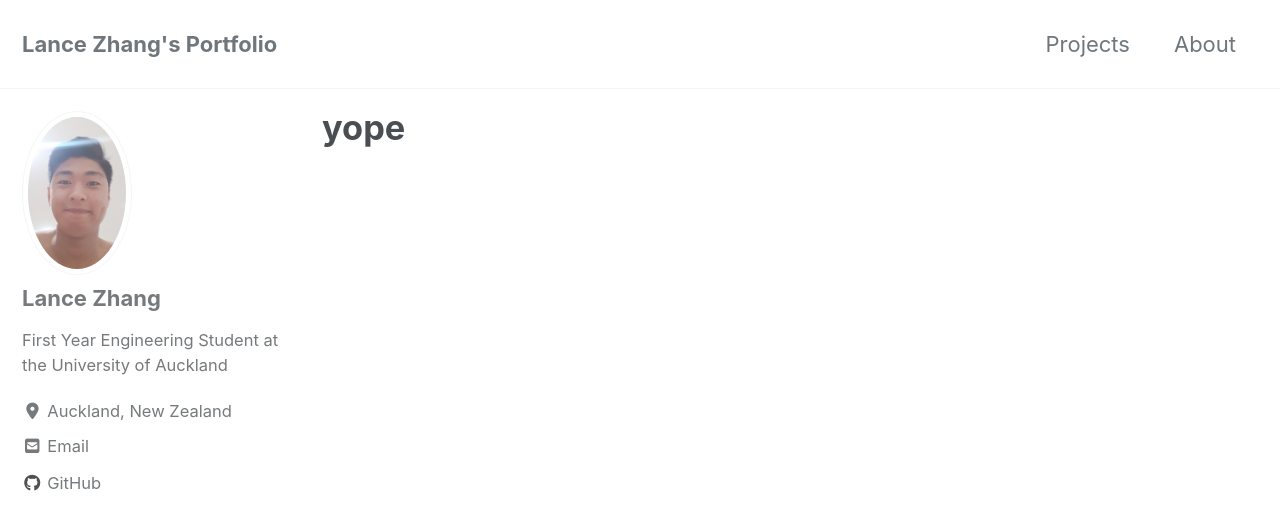
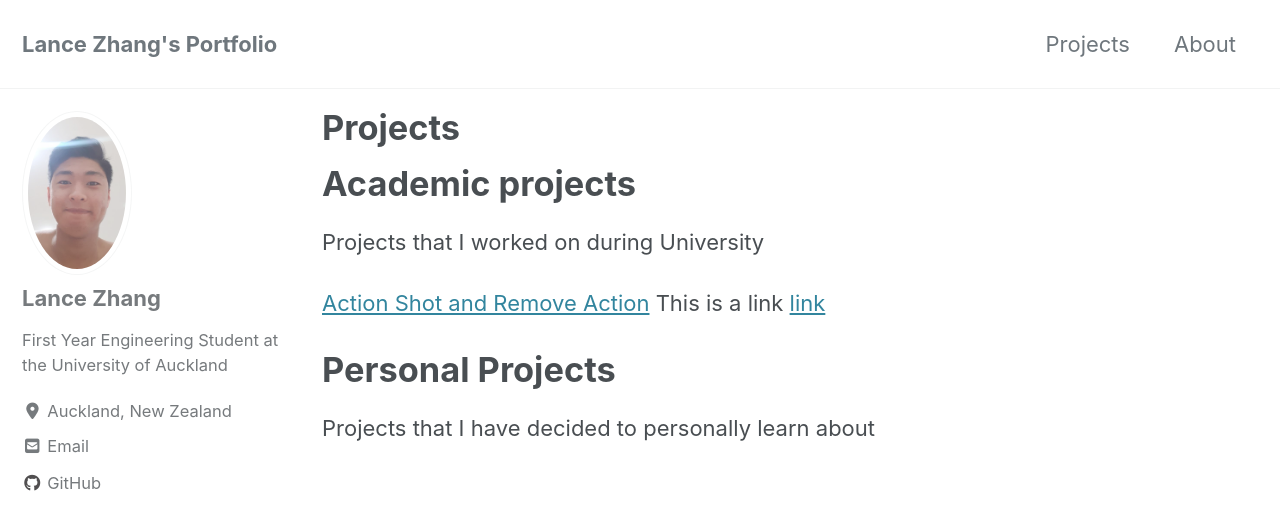
Before and after one commit to lancelancezhang/lancelancezhang.github.io, a Jekyll site: the page built from _pages/projects.md, in a window 1280 px wide and 900 px high. Shown: the top 530 px of the window. Built offline with Jekyll 4.4.1, drawn with Linux system fonts in a browser that asks for light colours; cached includes are drawn as plain includes; nearby versions of some CDN libraries.

Commit message:
adding projects to projects page

```diff
--- a/_pages/projects.md
+++ b/_pages/projects.md
@@ -1,7 +1,15 @@
 ---
 layout: archive
-permalink: /testing/
-title: "yope"
+permalink: /projects/
+title: "Projects"
 author_profile: true
 header:
 ---
+# Academic projects
+Projects that I worked on during University
+
+[Action Shot and Remove Action](https://lancelancezhang.github.io/MatlabImageEditor/)
+This is a link [link](facebook.com)
+
+# Personal Projects
+Projects that I have decided to personally learn about
```
Also changed, not shown: _posts/2019-11-19-MatlabImageEditor.md (+3 -3 lines).
